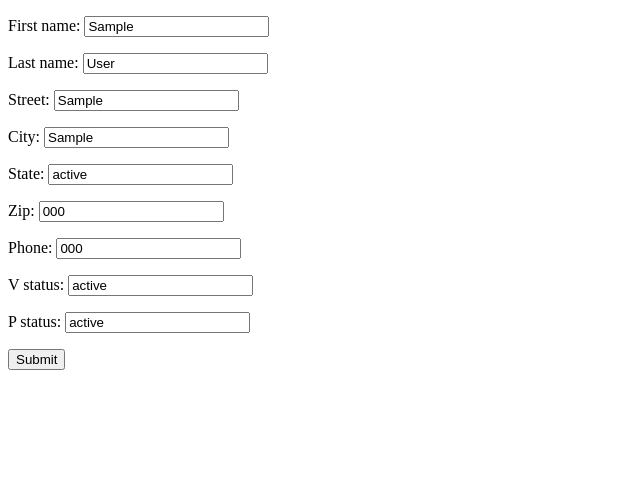
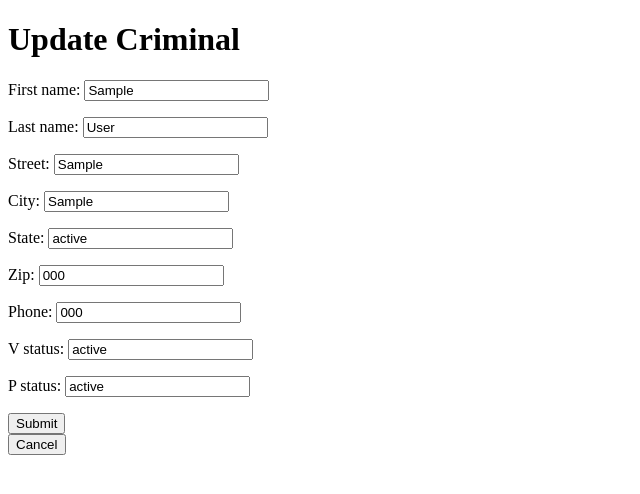
Before and after one commit to awu0/City-Jail-Database, a Django app: page /criminal/1/ in a window 1280 px wide. Shown: the top 494 px of the page, without its empty margins (0-640 px from the left). Run offline with Django 4.2, Linux system fonts and the light colour scheme; tables that the repository leaves empty hold one stand-in row (values such as "Sample post").

Commit message:
added buttons and headers

```diff
--- a/jail/templates/criminal/add.html
+++ b/jail/templates/criminal/add.html
@@ -5,9 +5,12 @@
 {% endblock %}
 
 {% block body %}
+    <h1>Add Criminal</h1>
+
     <form method="post">
         {% csrf_token %}
         {{ form.as_p }}
         <input type="submit">
     </form>
+    <a href="{% url 'criminal_home' %}"><button>Cancel</button></a>
 {% endblock %}
--- a/jail/templates/criminal/index.html
+++ b/jail/templates/criminal/index.html
@@ -5,6 +5,8 @@
 {% endblock %}
 
 {% block body %}
+    <h1>All Criminals</h1>
+
     {% if criminal_list %}
         <table>
             <thead>
@@ -39,4 +41,8 @@
     {% else %}
         <p>No criminals found</p>
     {% endif %}
+
+    <div>
+        <a href="{% url 'criminal_add' %}"><button>Add new</button></a>
+    </div>
 {% endblock %}
--- a/jail/templates/criminal/update.html
+++ b/jail/templates/criminal/update.html
@@ -1,13 +1,16 @@
 {% extends 'template.html' %}
 
 {% block title %}
-    Edit Criminal: {{ object.criminal_id }}
+    Update Criminal: {{ object.criminal_id }}
 {% endblock %}
 
 {% block body %}
+    <h1>Update Criminal</h1>
+
     <form method="post">
         {% csrf_token %}
         {{ form.as_p }}
         <input type="submit">
     </form>
+    <a href="{% url 'criminal_home' %}"><button>Cancel</button></a>
 {% endblock %}
--- a/jail/views.py
+++ b/jail/views.py
@@ -1,4 +1,4 @@
-from django.http import HttpResponse
+from django.shortcuts import redirect
 from django.views import generic
 
 from .forms import CriminalForm
@@ -6,7 +6,7 @@ from .models import Criminal
 
 
 def index(request):
-    return HttpResponse("Home Page")
+    return redirect('/criminal')
 
 
 class CriminalHomeView(generic.ListView):
```
